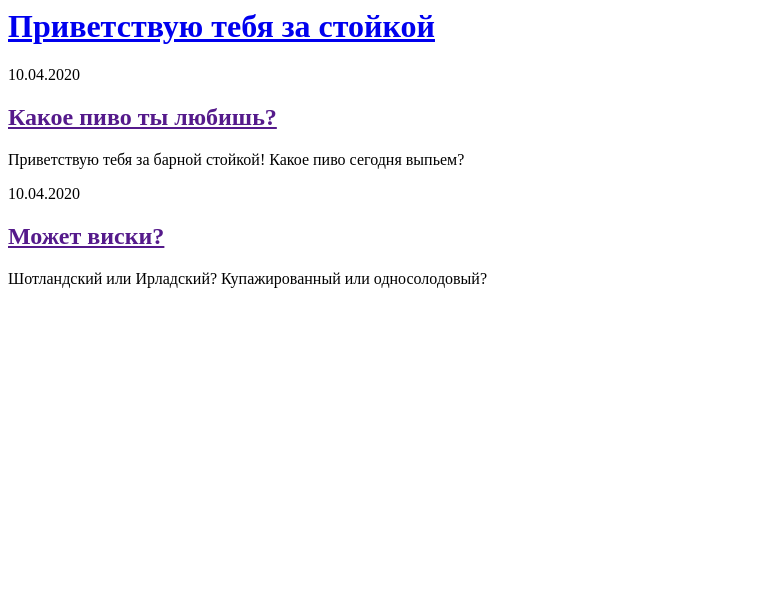
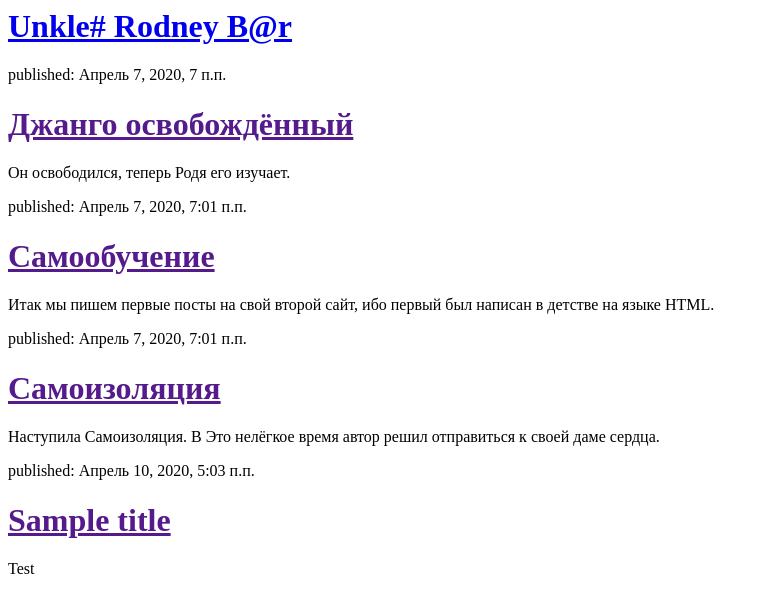
Before and after one commit to PoPoPo3/my-first-blog, a Django app: page / in a window 1280 px wide. Shown: the top 613 px of the page, without its empty margins (0-769 px from the left). Run offline with Django 3.2, Linux system fonts and the light colour scheme; data comes from the database, SQL or seed files in the repository; both versions use the stored data as it was after the commit.

Commit message:
Modifed templates to display posts from database.

```diff
--- a/blog/templates/blog/post_list.html
+++ b/blog/templates/blog/post_list.html
@@ -1,22 +1,11 @@
-<html>
-    <head>
-        <title>Бар "у Дяди Роди"</title>
-    </head>
-    <body>
-        <div>
-            <h1><a href="/">Приветствую тебя за стойкой</a></h1>
-        </div>
+<div>
+    <h1><a href="/">Unkle# Rodney B@r</a></h1>
+</div>
 
-        <div>
-            <p>10.04.2020</p>
-            <h2><a href="">Какое пиво ты любишь?</a></h2>
-            <p>Приветствую тебя за барной стойкой! Какое пиво сегодня выпьем?</p>
-        </div>
-
-        <div>
-            <p>10.04.2020</p>
-            <h2><a href="">Может виски?</a></h2>
-            <p>Шотландский или Ирладский? Купажированный или односолодовый?</p>
-        </div>
-    </body>
-</html>
+{% for post in posts %}
+    <div>
+        <p>published: {{ post.published_date }}</p>
+        <h1><a href="">{{ post.title }}</a></h1>
+        <p>{{ post.text|linebreaksbr }}</p>
+    </div>
+{% endfor %}
--- a/blog/views.py
+++ b/blog/views.py
@@ -1,4 +1,7 @@
 from django.shortcuts import render
+from django.utils import  timezone
+from .models import Post
 
 def post_list(request):
-    return render(request, 'blog/post_list.html', {})
+    posts = Post.objects.filter(published_date__lte=timezone.now()).order_by('published_date')
+    return render(request, 'blog/post_list.html', {'posts' : posts})
```
Also changed, not shown: db.sqlite3.
